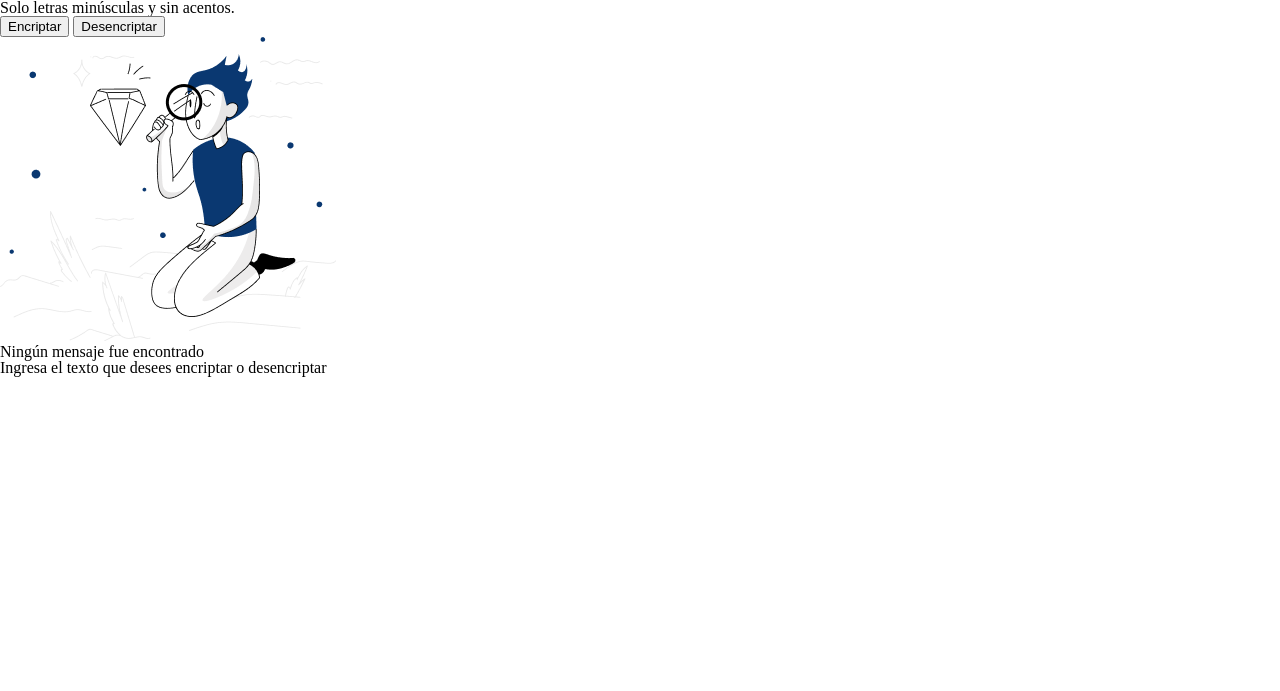
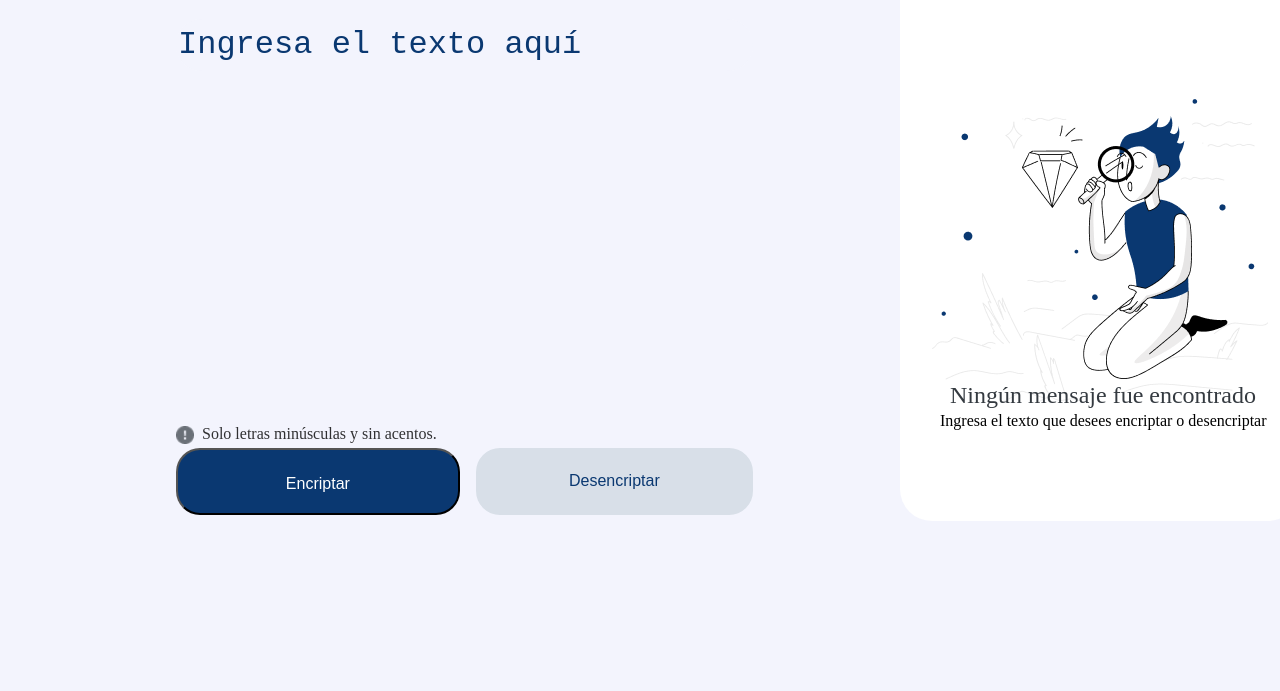
Before and after one commit to FJoseHuertas/encriptador, a plain HTML site: page index.html in a window 1280 px wide. Shown: the part 109-800 px from the top of the page. Drawn offline with Linux system fonts and the light colour scheme.

Commit message:
agrege el css al index

```diff
--- a/index.html
+++ b/index.html
@@ -4,7 +4,7 @@
         <meta charset="UTF-8">
         <meta name="viewport" content="width=device-width, initial-scale=1.0">
         <title>Encrypt</title>
-        <link rel="stylesheet" href="/encriptador.css">
+        <link rel="stylesheet" href="/index.css">
         <link rel="stylesheet" href="reset.css">
         </head>
 
```
